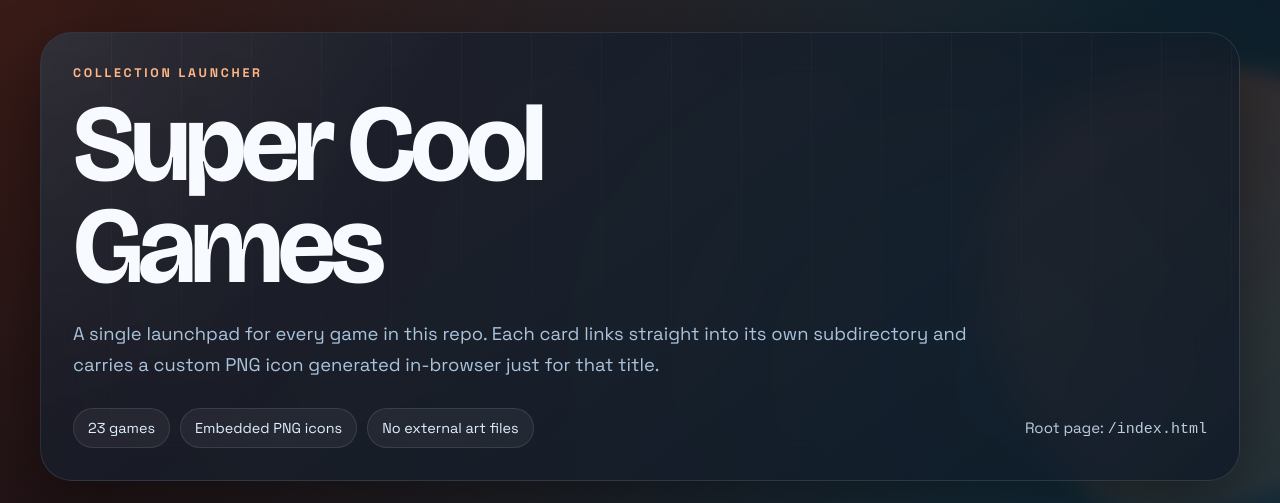
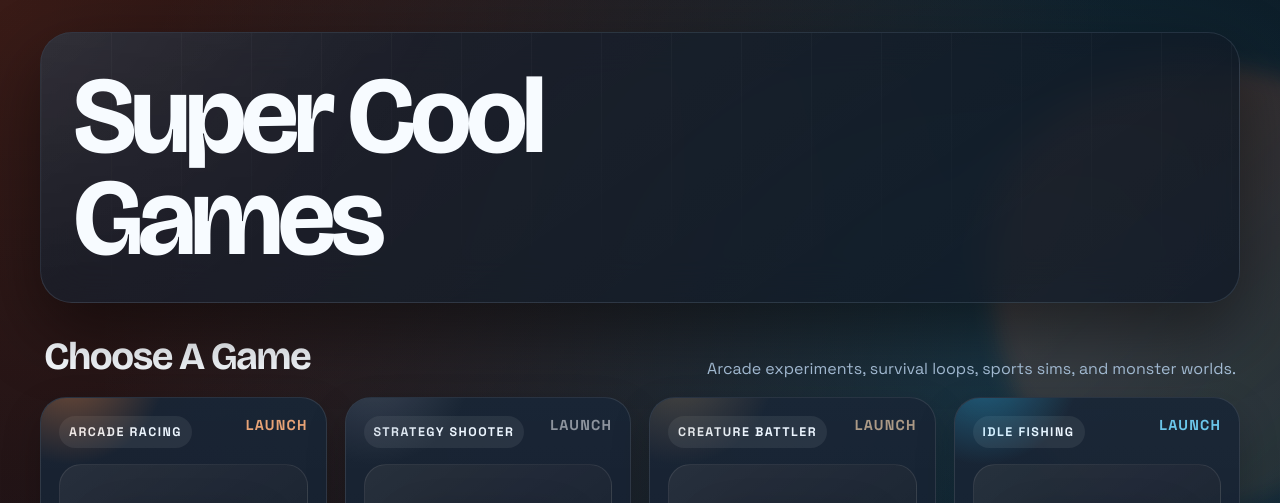
Before and after one commit to arcoon625/super-cool-games, a plain HTML site: page index.html in a window 1280 px wide. Shown: the top 503 px of the page. Drawn offline with nearby package versions, Linux system fonts and the light colour scheme.

Commit message:
Simplify landing page hero

```diff
--- a/index.html
+++ b/index.html
@@ -100,15 +100,6 @@
       pointer-events: none;
     }
 
-    .eyebrow {
-      margin: 0 0 12px;
-      text-transform: uppercase;
-      letter-spacing: 0.22em;
-      color: #ffb484;
-      font-size: 0.78rem;
-      font-weight: 700;
-    }
-
     h1 {
       margin: 0;
       max-width: 10ch;
@@ -118,41 +109,10 @@
       letter-spacing: -0.05em;
     }
 
-    .hero-copy {
-      max-width: 58rem;
-      margin: 20px 0 28px;
-      color: var(--muted);
-      font-size: clamp(1rem, 2.2vw, 1.15rem);
-      line-height: 1.7;
-    }
-
-    .meta-row {
-      display: flex;
-      flex-wrap: wrap;
-      gap: 14px;
-      align-items: center;
-      justify-content: space-between;
-    }
-
-    .meta-pills {
-      display: flex;
-      flex-wrap: wrap;
-      gap: 10px;
-    }
-
-    .pill {
-      padding: 10px 14px;
-      border: 1px solid rgba(255, 255, 255, 0.1);
-      border-radius: 999px;
-      background: rgba(255, 255, 255, 0.05);
-      color: #dff0ff;
-      font-size: 0.9rem;
-    }
-
-    .hero-note {
-      color: #d8e9fa;
-      font-size: 0.94rem;
-      opacity: 0.86;
+    .hero h1 {
+      position: relative;
+      z-index: 1;
+      text-wrap: balance;
     }
 
     .section-head {
@@ -368,7 +328,6 @@
         border-radius: 26px;
       }
 
-      .meta-row,
       .section-head {
         flex-direction: column;
         align-items: start;
@@ -382,21 +341,9 @@
 </head>
 <body>
   <main>
-    <section class="hero">
-      <p class="eyebrow">Collection Launcher</p>
+    <header class="hero">
       <h1>Super Cool Games</h1>
-      <p class="hero-copy">
-        A single launchpad for every game in this repo. Each card links straight into its own subdirectory and carries a custom PNG icon generated in-browser just for that title.
-      </p>
-      <div class="meta-row">
-        <div class="meta-pills">
-          <span class="pill" id="game-count">23 games</span>
-          <span class="pill">Embedded PNG icons</span>
-          <span class="pill">No external art files</span>
-        </div>
-        <div class="hero-note">Root page: <code>/index.html</code></div>
-      </div>
-    </section>
+    </header>
 
     <div class="section-head">
       <h2>Choose A Game</h2>
@@ -599,7 +546,6 @@
     ];
 
     const grid = document.getElementById("games-grid");
-    document.getElementById("game-count").textContent = `${games.length} games`;
 
     function mulberry32(seed) {
       let t = seed >>> 0;
```
